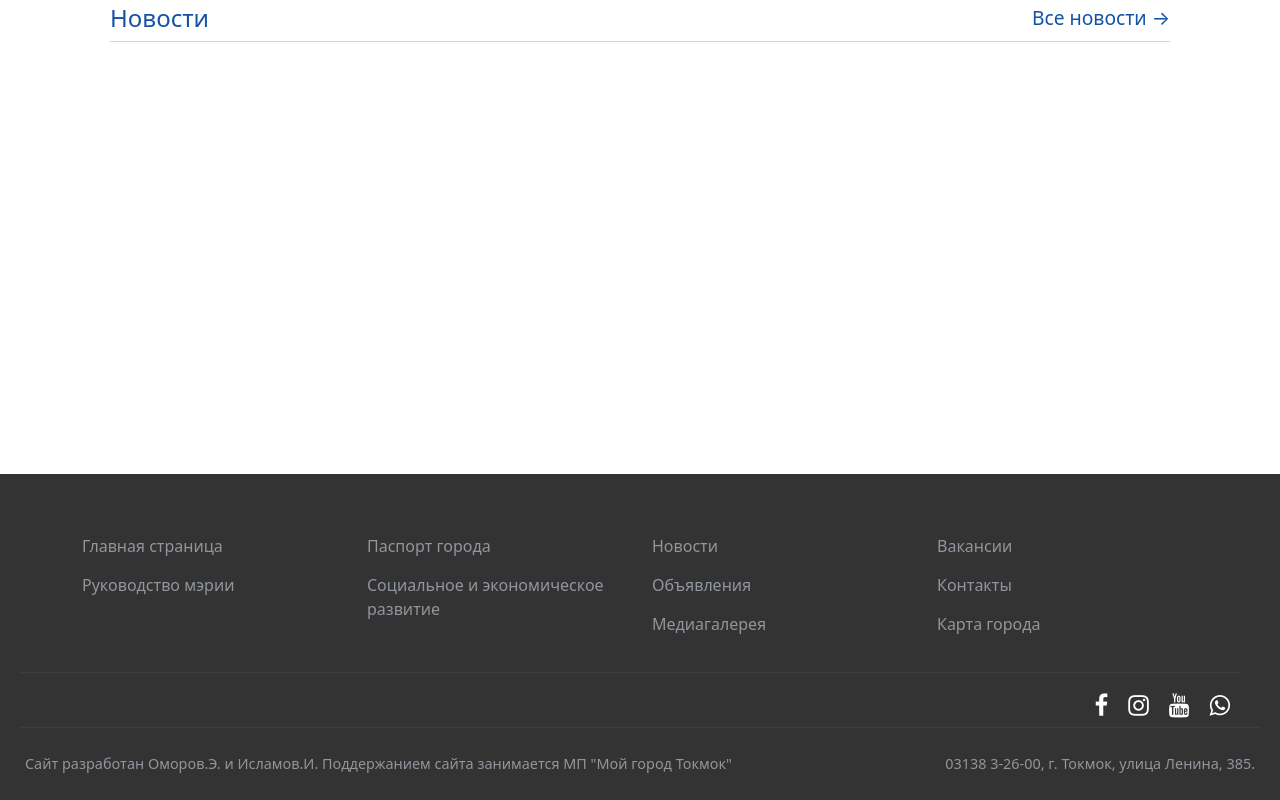
After one commit to Esen312/My-town, a Django app: page / in a window 1280 px wide. The commit adds this page. Run offline with Django 4.2, Linux system fonts and the light colour scheme; data that the repository does not hold is empty.

Commit message:
added new functions 2.0

```diff
--- a/templates/assets/css/feedback.css
+++ b/templates/assets/css/feedback.css
@@ -19,7 +19,7 @@ form label {
 }
 
 form input {
-  width: 30%; /* Например, 50% от ширины контейнера */
+  width: 45%; /* Например, 50% от ширины контейнера */
 }
 
 form textarea {
--- a/templates/assets/css/global.css
+++ b/templates/assets/css/global.css
@@ -39,9 +39,7 @@ body {
   margin-right: 20px;
 }
 
-.footer ul li a:hover {
-  text-decoration: underline;
-}
+
 
 .footer-line {
   border-top: 1px solid #3E3E3E; /* Добавляем линию внизу */
--- /dev/null
+++ b/templates/assets/css/index.css
@@ -0,0 +1,97 @@
+/* static/css/index.css */
+
+body {
+  margin: 0;
+  padding: 0;
+}
+
+
+
+.content {
+  margin: 0 110px;
+}
+
+.content {
+  margin-bottom: 50px;
+}
+
+
+#news-container {
+  display: flex;
+  flex-wrap: wrap;
+  justify-content: space-between;
+}
+
+.news-item {
+  flex: 0 1 calc(33.333% - 10px);
+  margin-bottom: 20px;
+  position: relative;
+  overflow: hidden;
+}
+
+.news-item img {
+  width: 100%;
+  height: 250px;
+  object-fit: cover;
+  transition: transform 0.3s ease;
+}
+
+.news-item:hover img {
+  transform: scale(0.9);
+}
+
+.title {
+  margin: 10px 0;
+}
+
+.main-news {
+  font-size: 1.5rem;
+  color: #1452A6;
+  display: flex;
+  justify-content: space-between;
+  align-items: center;
+  border-bottom: 1px solid lightgray;
+  padding-bottom: 5px;
+  margin-bottom: 20px;
+}
+
+.main-news-left {
+  margin-right: auto;
+}
+
+.main-news-right {
+  margin-left: auto;
+}
+
+.main-news-right a {
+  font-size: 1.2rem;
+  color: #1452A6;
+}
+
+.date {
+  font-size: 0.9rem;
+  color: #888;
+}
+
+a {
+  text-decoration: none;
+  color: #007BFF;
+  display: inline-block;
+  font-size: 1.1rem;
+}
+
+@media (min-width: 768px) {
+  /* Медиа-запрос для устройств с шириной экрана 768px и более */
+  .footer-text {
+    flex-direction: row;
+    justify-content: space-between;
+  }
+
+  .footer-text p {
+    text-align: left;
+  }
+
+  .footer-text-right p {
+    text-align: right;
+  }
+}
--- a/templates/base.html
+++ b/templates/base.html
@@ -6,6 +6,7 @@
     <title>{% block title %} {% endblock %}</title>
     <link href="https://cdn.jsdelivr.net/npm/bootstrap@5.3.0-alpha3/dist/css/bootstrap.min.css" rel="stylesheet" integrity="sha384-KK94CHFLLe+nY2dmCWGMq91rCGa5gtU4mk92HdvYe+M/SXH301p5ILy+dN9+nJOZ" crossorigin="anonymous">
     <link href="https://maxcdn.bootstrapcdn.com/font-awesome/4.7.0/css/font-awesome.min.css" rel="stylesheet">
+    <link rel="shortcut icon" href="{% static '/favicon/logotip-tokmokpng.png' %}" type="images/png">
     <link rel="stylesheet" href="{% static '/css/global.css' %}">
       {% block style %}{% endblock %}
   </head>
--- a/templates/components/footer.html
+++ b/templates/components/footer.html
@@ -37,8 +37,8 @@
 
 <!-- Иконки социальных сетей -->
 <div class="social-icons">
-  <a href="#" target="_blank"><i class="fa fa-facebook"></i></a>
-  <a href="#" target="_blank"><i class="fa fa-instagram"></i></a>
+  <a href="https://www.facebook.com/3138Tokmok" target="_blank"><i class="fa fa-facebook"></i></a>
+  <a href="https://www.instagram.com/meriya_goroda_tokmok/" target="_blank"><i class="fa fa-instagram"></i></a>
   <a href="#" target="_blank"><i class="fa fa-youtube"></i></a>
   <a href="#" target="_blank"><i class="fa fa-whatsapp"></i></a>
 </div>
@@ -47,7 +47,7 @@
 <div class="social-line"></div>
     <div class="footer-text">
     <div class="footer-text-left">
-      <p>Сайт разработан Оморов.Э и Исламов.И. Поддержанием сайта занимается МП "Мой город Токмок"</p>
+      <p>Сайт разработан Оморов.Э. и Исламов.И. Поддержанием сайта занимается МП "Мой город Токмок"</p>
     </div>
     <div class="footer-text-right">
       <p>03138 3-26-00, г. Токмок, улица Ленина, 385.</p>
--- /dev/null
+++ b/templates/pages/index.html
@@ -0,0 +1,29 @@
+<!-- templates/home.html -->
+
+{% extends 'base.html' %}
+
+{% load static %}
+
+{% block title %}Главная страница{% endblock %}
+
+{% block style %}
+  <link rel="stylesheet" href="{% static 'css/index.css' %}">
+{% endblock %}
+
+{% block content %}
+  <div class="main-news">
+    <span class="main-news-left">Новости</span>
+    <span class="main-news-right"><a class="main-news-a" href="/news/">Все новости →</a></span>
+  </div>
+  <div id="news-container">
+    {% for news in news_list|slice:":9" %}
+      <div class="news-item">
+        <a href="{% url 'news_detail' pk=news.pk %}">
+          <img src="{{ news.image.url }}" alt="{{ news.title }}">
+        </a>
+        <p class="title"><a href="{% url 'news_detail' pk=news.pk %}">{{ news.title }}</a></p>
+        <p class="date">{{ news.date }}</p>
+      </div>
+    {% endfor %}
+  </div>
+{% endblock %}
--- a/templates/pages/news_list.html
+++ b/templates/pages/news_list.html
@@ -9,10 +9,12 @@
 {% endblock %}
 
 {% block content %}
+<div class="main">
   {% for article in news_list %}
   <div class="news-item">
     <h3><a href="{% url 'news_detail' pk=article.pk %}">{{ article.title }}</a><span class="date">{{ article.date }}</span></h3>
     <p>{{ article.content }}</p>
   </div>
 {% endfor %}
+    </div>
 {% endblock %}
--- a/town/urls.py
+++ b/town/urls.py
@@ -1,9 +1,10 @@
-from .views import NewsListView, NewsDetailView, feedback, contact_view
+from .views import NewsListView, NewsDetailView, feedback, contact_view, index
 from django.conf import settings
 from django.conf.urls.static import static
 from django.urls import path
 
 urlpatterns = [
+    path('', index, name='index'),
     path('news/', NewsListView.as_view(), name='news_list'),
     path('news/<int:pk>/', NewsDetailView.as_view(), name='news_detail'),
     path('feedback/', feedback, name='feedback'),
--- a/town/views.py
+++ b/town/views.py
@@ -1,8 +1,15 @@
+from django.conf import settings
+from django.core.mail import send_mail
 from django.views.generic import ListView, DetailView
 from .models import News, Contact
 from .form import FeedbackForm
 from django.shortcuts import render, redirect
 from django.contrib import messages
+
+
+def index(request):
+    new_list = News.objects.all()
+    return render(request, 'pages/index.html', {'news_list': new_list})
 
 
 class NewsListView(ListView):
@@ -18,11 +25,34 @@ class NewsDetailView(DetailView):
     context_object_name = 'news'
 
 
+from django.core.mail import send_mail
+from django.template.loader import render_to_string
+
+from django.core.mail import EmailMessage
+from django.template.loader import render_to_string
+
+
 def feedback(request):
     if request.method == 'POST':
         form = FeedbackForm(request.POST, request.FILES)
         if form.is_valid():
-            form.save()
+            feedback_instance = form.save()
+
+            # Отправка уведомления на почту
+            subject = 'Новый отзыв'
+            message = render_to_string('email_templates/new_feedback_email.txt',
+                                       {'feedback_instance': feedback_instance})
+            from_email = 'esentur32@gmail.com'  # Замените на свою почту
+            recipient_list = ['esentur32@gmail.com']  # Замените на свою почту
+
+            email = EmailMessage(subject, message, from_email, recipient_list)
+
+            # Если есть прикрепленные файлы
+            for file in request.FILES.getlist('attachment'):
+                email.attach(file.name, file.read(), file.content_type)
+
+            email.send()
+
             messages.success(request, 'Ваш отзыв успешно отправлен. Спасибо!')
             return redirect('feedback')
     else:
```
Also changed, not shown: core/settings.py (+8 -0 lines), templates/email_templates/new_feedback_email.txt (added, +8 -0 lines), templates/assets/favicon/logotip-tokmokpng.png (added).
